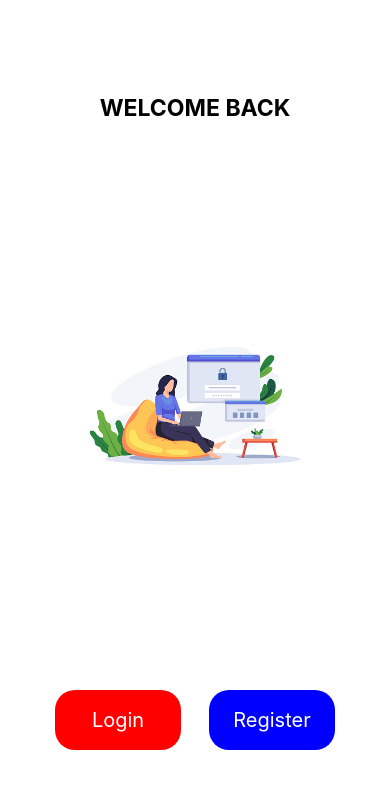
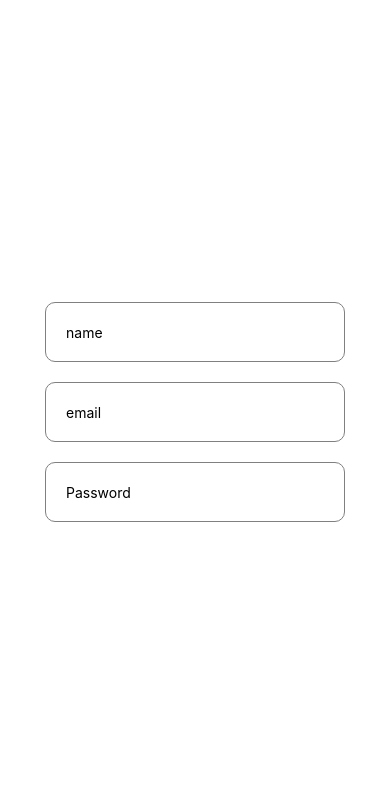
Before and after one commit to ferlijunandar/lab1-ferli-105841107521, a React Native app: screen / in a window 390 px wide. Shown: the top 788 px of the page. Built offline with nearby package versions, Linux system fonts and the light colour scheme.

Commit message:
text input

```diff
--- a/App.js
+++ b/App.js
@@ -1,18 +1,19 @@
-import React from "react";
-import { StyleSheet, View } from "react-native";
-import Button from "./components/Button";
+import React from 'react';
+import { View } from 'react-native';
+import TextInputCustom from './components/text input';
+
 const App = () => {
   return (
-    <View style={styles.appContainer}>
-      <Button />
+    <View style={{
+      flex: 1,
+      justifyContent: "center",
+      alignItems: "center",
+    }}>
+      <TextInputCustom name="name" color="black" />
+      <TextInputCustom name="email" color="black" />
+      <TextInputCustom name="Password" color="black" />
     </View>
   );
-};
-
-const styles = StyleSheet.create({
-  appContainer: {
-    flex: 1,
-  },
-});
+}
 
 export default App;
--- /dev/null
+++ b/components/text input.js
@@ -0,0 +1,21 @@
+import React from "react";
+import { TextInput } from "react-native-web";
+const TextInputCustom = ({ name, color }) => {
+  return (
+    <TextInput
+      placeholder={`${name}`}
+      style={{
+        height: 60,
+        width: 300,
+        borderColor: "gray",
+        borderWidth: 1,
+        borderRadius: 10,
+        marginBottom: 20,
+        paddingLeft: 20,
+        color: color,
+      }}
+    />
+  );
+};
+
+export default TextInputCustom;
```
